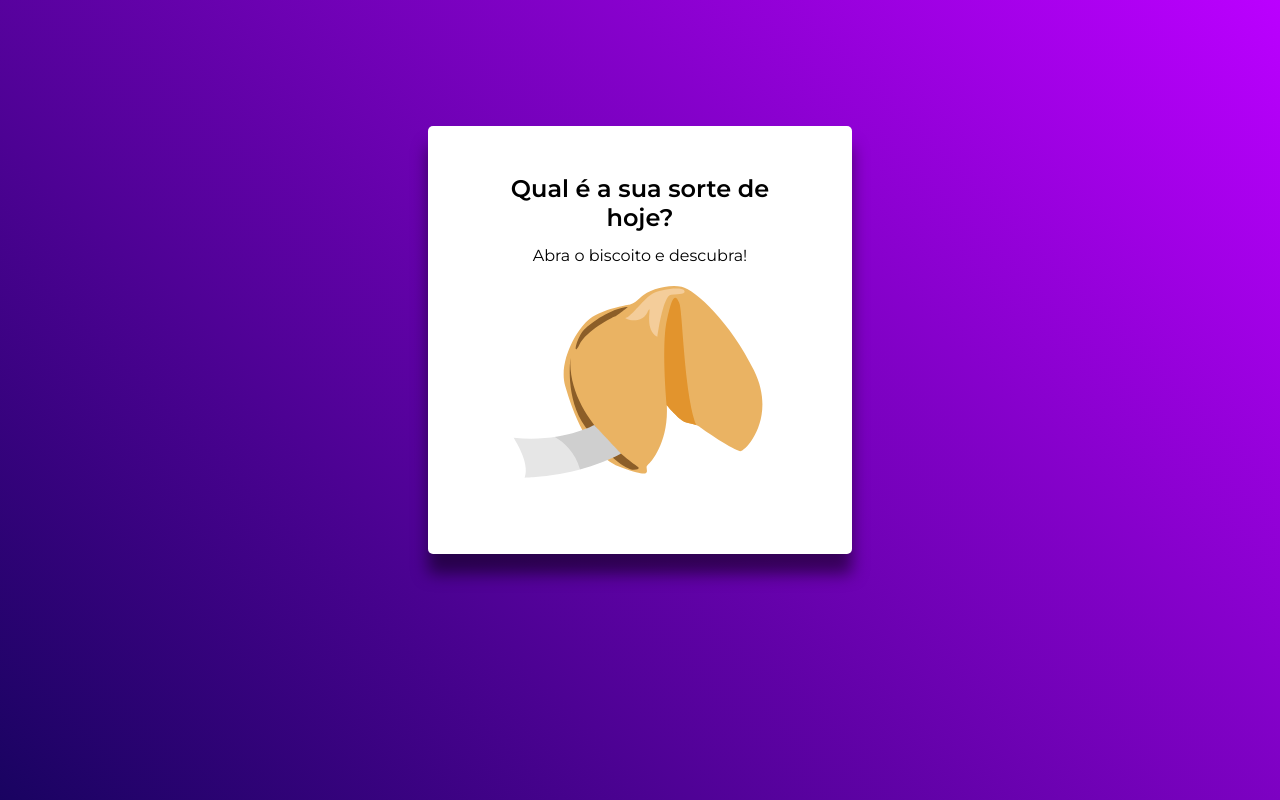
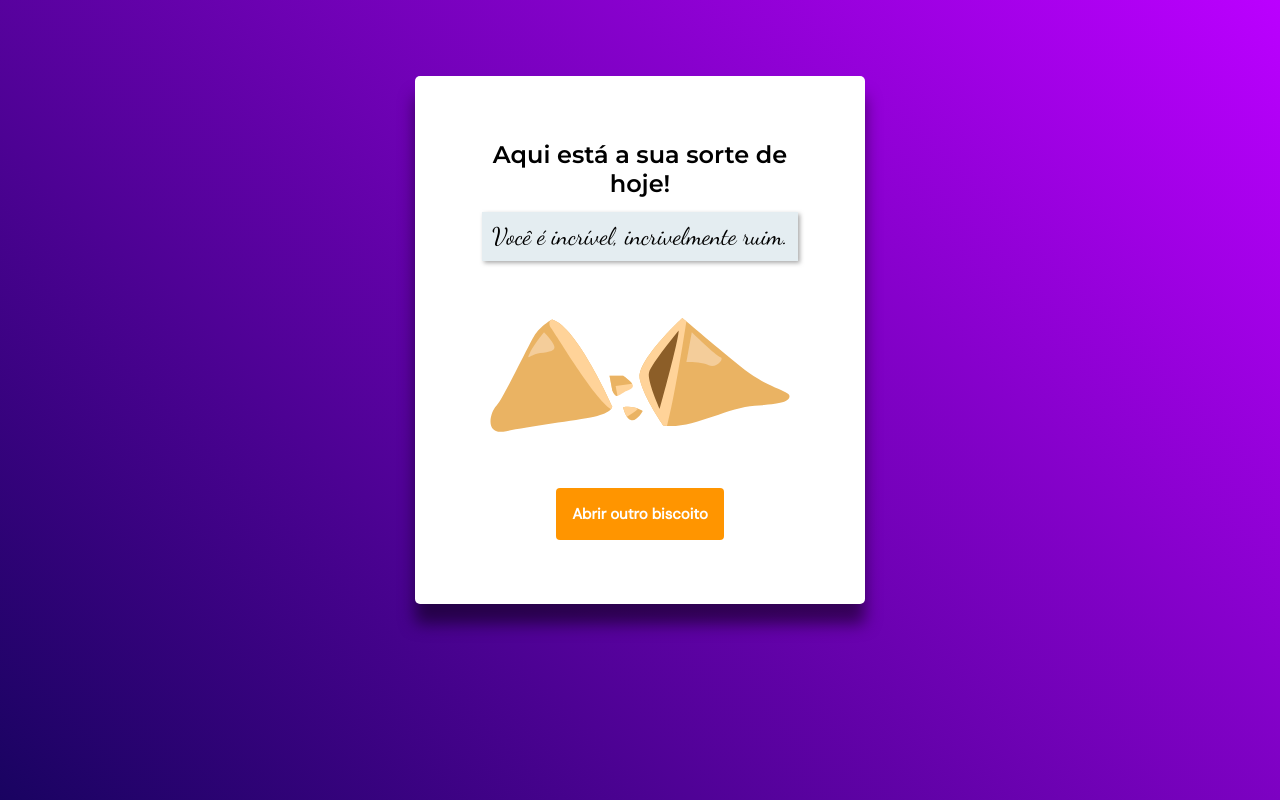
Before and after one commit to tsxfabio/biscoito-da-sorte, a plain HTML site: page src/index.html in a window 1280 px wide. Both pictures are taken after a click on the picture 640 px from the left and 379 px from the top of the page. Drawn offline with Linux system fonts and the light colour scheme.

Commit message:
add as funcionalidades js

```diff
--- /dev/null
+++ b/motivacional.json
@@ -0,0 +1,200 @@
+{
+  "motivacoes": [
+    {
+      "id": 1,
+      "descricao": "O caminho é longo, mas a derrota é certa."
+    },
+    {
+      "id": 2,
+      "descricao": "É só uma fase ruim, logo vai piorar."
+    },
+    {
+      "id": 3,
+      "descricao": "Pare de desejar e comece a desistir."
+    },
+    {
+      "id": 4,
+      "descricao": "Os sonhos antecedem os seus fracassos."
+    },
+    {
+      "id": 5,
+      "descricao": "Dividir para fracassar."
+    },
+    {
+      "id": 7,
+      "descricao": "A vida te derruba hoje te preparando para a queda de amanhã."
+    },
+    {
+      "id": 8,
+      "descricao": "Nada como um dia pior que o outro."
+    },
+    {
+      "id": 9,
+      "descricao": "Nunca foi azar, sempre foi incompetência."
+    },
+    {
+      "id": 10,
+      "descricao": "No começo é difícil, mas no final é pior."
+    },
+    {
+      "id": 11,
+      "descricao": "Você é mais fraco do que pensa."
+    },
+    {
+      "id": 12,
+      "descricao": "Coisas ruins se vão para que piores possam vir."
+    },
+    {
+      "id": 13,
+      "descricao": "Não pare, faça até dar errado."
+    },
+    {
+      "id": 14,
+      "descricao": "Seja o protagonista do seu fracasso."
+    },
+    {
+      "id": 15,
+      "descricao": "Nunca é tarde para desistir."
+    },
+    {
+      "id": 16,
+      "descricao": "Você é incrível, incrivelmente ruim."
+    },
+    {
+      "id": 17,
+      "descricao": "O universo não está nem aí para você!"
+    },
+    {
+      "id": 18,
+      "descricao": "Só dará errado se você tentar."
+    },
+    {
+      "id": 19,
+      "descricao": "Quando sua mente pensar em desistir, desista."
+    },
+    {
+      "id": 20,
+      "descricao": "Acredite! Você nasceu para conquistar grandes fracassos."
+    },
+    {
+      "id": 21,
+      "descricao": "Seu maior problema é você."
+    },
+    {
+      "id": 22,
+      "descricao": "Um dia você perde, no outro você perde mais um pouco."
+    },
+    {
+      "id": 23,
+      "descricao": "O recomeço é a oportunidade de um novo fracasso."
+    },
+    {
+      "id": 24,
+      "descricao": "Para ficar ruim, você terá que melhorar muito."
+    },
+    {
+      "id": 25,
+      "descricao": "Você não pode mudar o seu passado, mas pode estragar o seu futuro."
+    },
+    {
+      "id": 26,
+      "descricao": "Acreditar que você pode já é meio caminho de dar errado."
+    },
+    {
+      "id": 27,
+      "descricao": "O problema não é a segunda-feira, é a sua vida!"
+    },
+    {
+      "id": 28,
+      "descricao": "Nunca subestime sua incapacidade."
+    },
+    {
+      "id": 29,
+      "descricao": "Durma 12 horas por dia, assim as chances de fracassar caem pela metade."
+    },
+    {
+      "id": 30,
+      "descricao": "Reclame menos, fracasse mais."
+    },
+    {
+      "id": 31,
+      "descricao": "Tudo dando errado conforme o esperado."
+    },
+    {
+      "id": 32,
+      "descricao": "Nada é em vão. Tudo vem para te decepcionar."
+    },
+    {
+      "id": 33,
+      "descricao": "Nunca deixe ninguém dizer que você não consegue. Diga você mesmo."
+    },
+    {
+      "id": 34,
+      "descricao": "Procastinar é necessário. Deixe para fracassar amanhã."
+    },
+    {
+      "id": 35,
+      "descricao": "Quanto mais você procastinar, menores são as chances de fracassar."
+    },
+    {
+      "id": 36,
+      "descricao": "A vida é um conto de falhas."
+    },
+    {
+      "id": 37,
+      "descricao": "O não você já tem. Busque a humilhação."
+    },
+    {
+      "id": 38,
+      "descricao": "Quando tudo estiver dando errado, se acostume."
+    },
+    {
+      "id": 39,
+      "descricao": "Lute como nunca, fracasse como sempre."
+    },
+    {
+      "id": 40,
+      "descricao": "Sem lutas não há derrotas."
+    },
+    {
+      "id": 41,
+      "descricao": "Comemore as pequenas derrotas."
+    },
+    {
+      "id": 42,
+      "descricao": "Você ainda não chegou lá, mas olhe o quanto você já se fudeu."
+    },
+    {
+      "id": 43,
+      "descricao": "Tudo pode dar errado se você tentar. Mas se não fizer nada, tudo ficará igual."
+    },
+    {
+      "id": 44,
+      "descricao": "Nenhum obstaculo é grande o bastante para quem desiste."
+    },
+    {
+      "id": 45,
+      "descricao": "Não sabendo que era impossível, foi lá e soube."
+    },
+    {
+      "id": 46,
+      "descricao": "Não pense que tudo está acabado só porque uma coisa ruim aconteceu. Você ainda tem muito para se fuder."
+    },
+    {
+      "id": 47,
+      "descricao": "Não deixe que uma frase motivacional melhor seu dia de merda."
+    },
+    {
+      "id": 48,
+      "descricao": "Com grandes poderes vem grandes responsabilidades. E você não tem nenhum dos dois."
+    },
+    {
+      "id": 49,
+      "descricao": "Com grandes poderes vem grandes derrotas."
+    },
+    {
+      "id": 50,
+      "descricao": "Não há mal que derrube aquele que nasceu para ficar no chão."
+    }
+  ]
+}
--- a/src/index.html
+++ b/src/index.html
@@ -9,7 +9,7 @@
 
     <link rel="stylesheet" href="./style.css" />
     <link
-      href="https://fonts.googleapis.com/css2?family=Montserrat:wght@400;600&display=swap"
+      href="https://fonts.googleapis.com/css2?family=DM+Sans:opsz@9..40&family=Dancing+Script&family=Montserrat:wght@400;600&display=swap"
       rel="stylesheet"
     />
 
@@ -18,9 +18,24 @@
   <body>
     <main class="main-container">
       <div class="content-container">
-        <h2>Qual é a sua sorte de hoje?</h2>
-        <span>Abra o biscoito e descubra!</span>
-        <img src="/assets/images/fortune-cookie.svg" alt="Biscoito da Sorte" />
+        <h2 id="title">Qual é a sua sorte de hoje?</h2>
+        <span id="subtitle">Abra o biscoito e descubra!</span>
+        <div id="message-container" hidden>$content</div>
+        <img
+          id="closed-cookie"
+          onclick="openCookie()"
+          src="/assets/images/fortune-cookie.svg"
+          alt="Biscoito da Sorte Fechado"
+        />
+        <img
+          id="opened-cookie"
+          hidden
+          src="/assets/images/opened-cookie.svg"
+          alt="Biscoito da Sorte Aberto"
+        />
+        <button id="btn-open-again" hidden onclick="openAgain()">
+          Abrir outro biscoito
+        </button>
       </div>
     </main>
     <!-- Importação JS -->
--- a/src/main.js
+++ b/src/main.js
@@ -0,0 +1,47 @@
+let motivation;
+const title = document.querySelector("#title");
+const subtitle = document.querySelector("#subtitle");
+const messageContainer = document.querySelector("#message-container");
+const closedCookie = document.querySelector("#closed-cookie");
+const openedCookie = document.querySelector("#opened-cookie");
+const btnOpenAgain = document.querySelector("#btn-open-again");
+
+async function openCookie() {
+  await getMotivations();
+  toggleHiddenAttribute();
+  title.textContent = "Aqui está a sua sorte de hoje!";
+  getRandomMotivation();
+}
+
+function openAgain() {
+  toggleHiddenAttribute();
+  title.textContent = "Qual é a sua sorte de hoje?";
+}
+
+function toggleHiddenAttribute() {
+  subtitle.toggleAttribute("hidden");
+  messageContainer.toggleAttribute("hidden");
+  closedCookie.toggleAttribute("hidden");
+  openedCookie.toggleAttribute("hidden");
+  btnOpenAgain.toggleAttribute("hidden");
+}
+
+async function getMotivations() {
+  try {
+    let response = await fetch("../motivacional.json");
+    if (!response.ok) {
+      throw new Error(
+        "Erro ao executar a requisição, status " + response.status
+      );
+    }
+    motivation = await response.json();
+  } catch (error) {
+    console.log(error);
+  }
+}
+
+function getRandomMotivation() {
+  let index = Math.floor(Math.random() * motivation.motivacoes.length);
+  return (messageContainer.textContent =
+    motivation.motivacoes[index].descricao);
+}
--- a/src/style.css
+++ b/src/style.css
@@ -14,8 +14,7 @@ body {
 }
 
 body > .main-container {
-  width: 424px;
-  height: 428px;
+  width: 450px;
   margin-top: -120px;
   border-radius: 05px;
   background-color: #fff;
@@ -28,8 +27,16 @@ body > .main-container > .content-container {
   justify-content: center;
   align-items: center;
   gap: 14px;
-  padding: 3rem 4rem;
+  padding: 4rem 3rem;
   text-align: center;
+}
+
+body > .main-container > .content-container > #message-container {
+  font-family: "Dancing Script", sans-serif;
+  font-size: 1.5rem;
+  padding: 10px;
+  background-color: #e4edf1;
+  filter: drop-shadow(2px 2px 2px rgba(85, 85, 85, 0.5));
 }
 
 body > .main-container > .content-container > h2 {
@@ -37,7 +44,50 @@ body > .main-container > .content-container > h2 {
   font-weight: 600;
 }
 
+body > .main-container > .content-container > span {
+  font-family: "DM Sans", sans-serif;
+  font-size: 15px;
+}
+
 body > .main-container > .content-container > img {
   max-width: 300px;
   cursor: pointer;
 }
+
+body > .main-container > .content-container > #closed-cookie:hover {
+  animation: tremer 0.1s infinite;
+}
+
+@keyframes tremer {
+  0% {
+    transform: translate(0, 0);
+  }
+  25% {
+    transform: translate(7px, 0);
+  }
+  50% {
+    transform: translate(0, 7px);
+  }
+  75% {
+    transform: translate(-7px, 0);
+  }
+  100% {
+    transform: translate(0, 0);
+  }
+}
+
+body > .main-container > .content-container > #btn-open-again {
+  font-family: "DM Sans", sans-serif;
+  font-size: 15px;
+  font-weight: 600;
+  border-radius: 4px;
+  border: none;
+  padding: 1rem;
+  color: #fff;
+  background: #ff9500;
+  cursor: pointer;
+}
+
+.hidden {
+  display: none;
+}
```
Also changed, not shown: assets/images/opened-cookie.svg (added).
